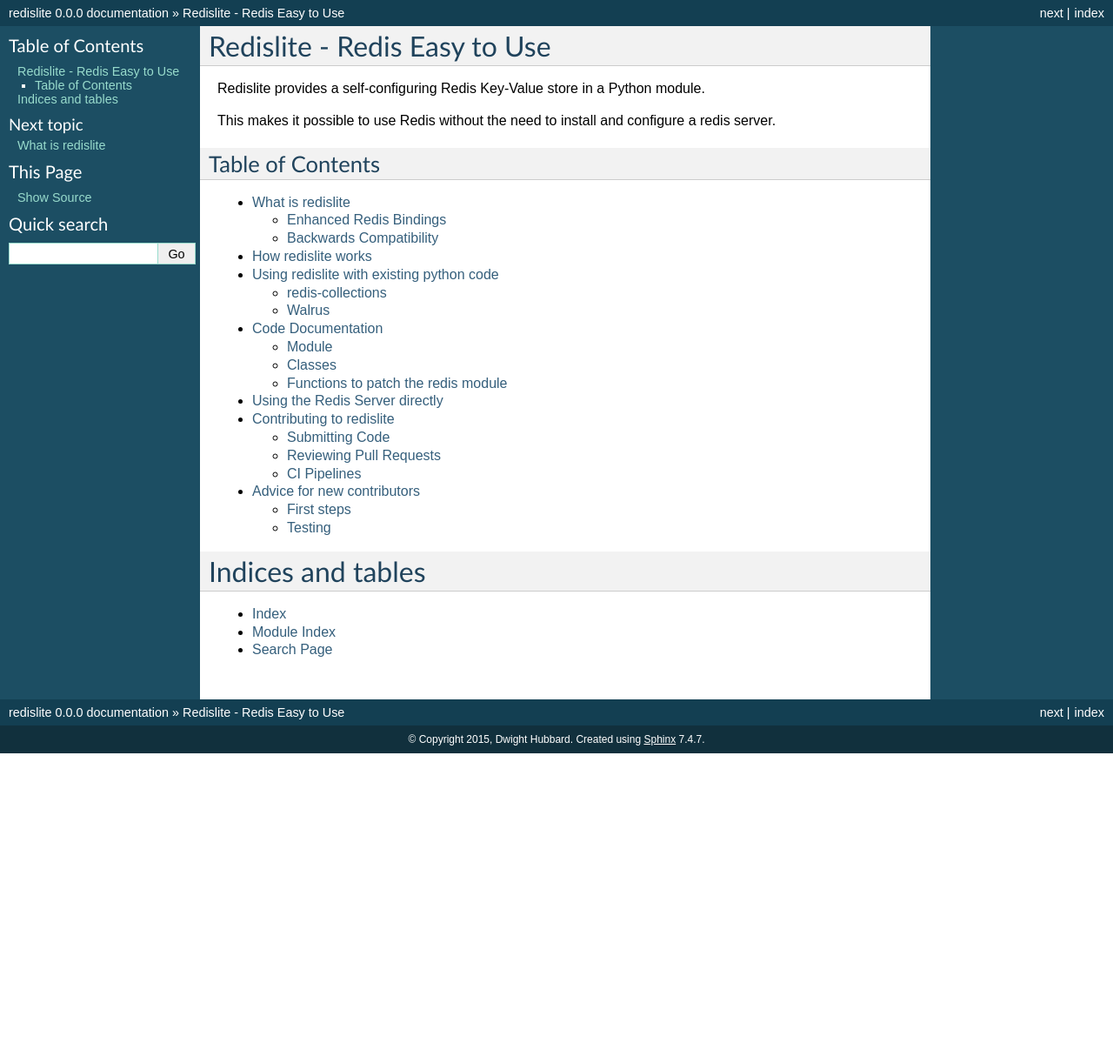
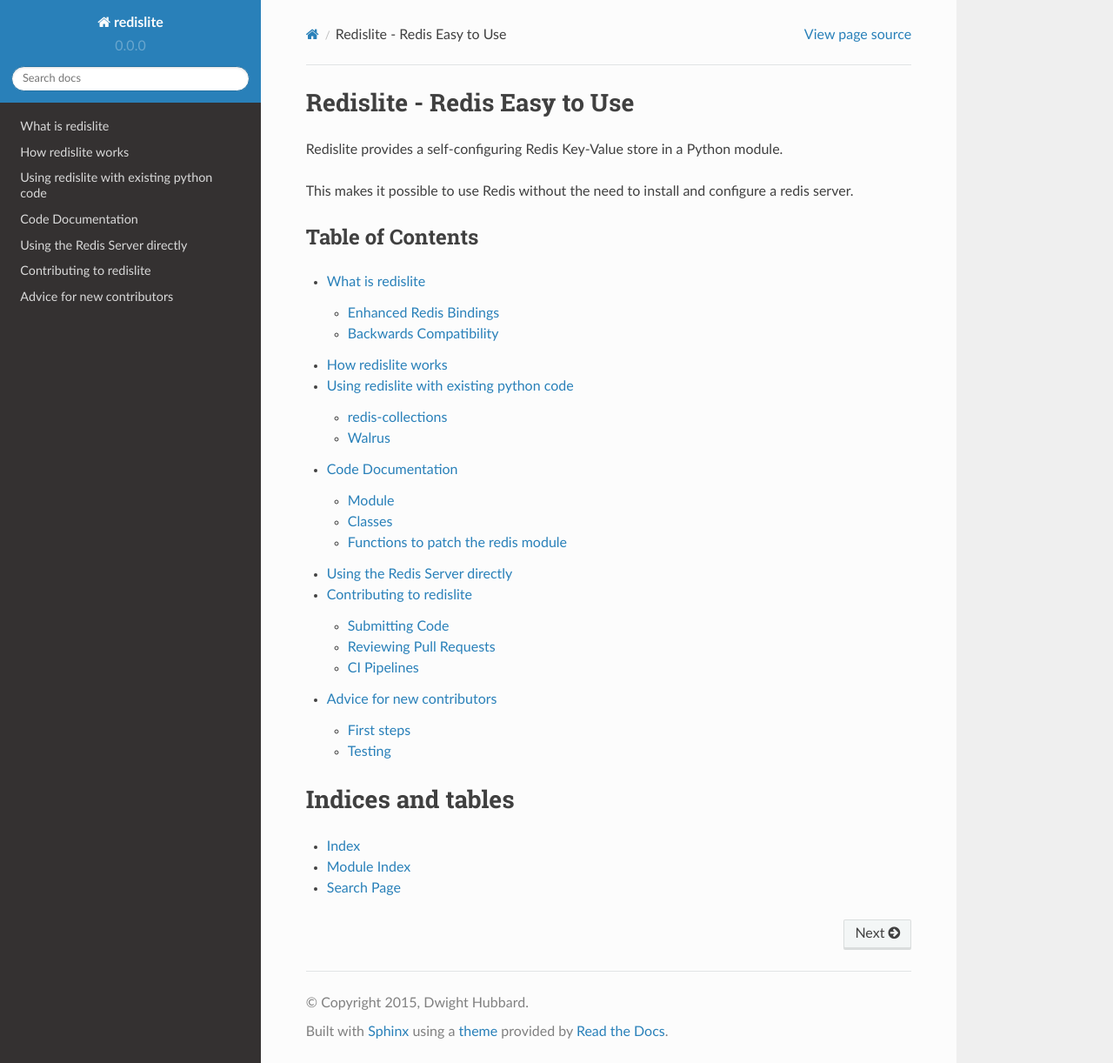
Before and after one commit to yahoo/redislite, a Sphinx documentation site: the page built from docs/source/index.rst, in a window 1280 px wide and 1222 px high. Shown: the whole window at 87% size. Built offline with Sphinx 7.4.7 and the Read the Docs theme 2.0.0, drawn with Linux system fonts in a browser that asks for light colours.

Commit message:
More documentation cleanups.

```diff
--- a/docs/source/conf.py
+++ b/docs/source/conf.py
@@ -11,9 +11,18 @@
 #
 # All configuration values have a default; values that are commented out
 # serve to show the default.
+import os
 import redislite
-import sys
-import os
+
+
+# The theme to use for HTML and HTML Help pages.  See the documentation for
+# a list of builtin themes.
+html_theme = 'default'
+
+if not os.environ.get('READTHEDOCS', None):  # only import and set the theme if we're building docs locally
+    import sphinx_rtd_theme
+    html_theme = 'sphinx_rtd_theme'
+    html_theme_path = [sphinx_rtd_theme.get_html_theme_path()]
 
 # If extensions (or modules to document with autodoc) are in another directory,
 # add these directories to sys.path here. If the directory is relative to the
@@ -103,10 +112,6 @@
 
 
 # -- Options for HTML output ----------------------------------------------
-
-# The theme to use for HTML and HTML Help pages.  See the documentation for
-# a list of builtin themes.
-html_theme = 'default'
 
 # Theme options are theme-specific and customize the look and feel of a theme
 # further.  For a list of options available for each theme, see the
```
Also changed, not shown: docs/source/topic/new_contributors.rst (+14 -11 lines), 1 other file.
